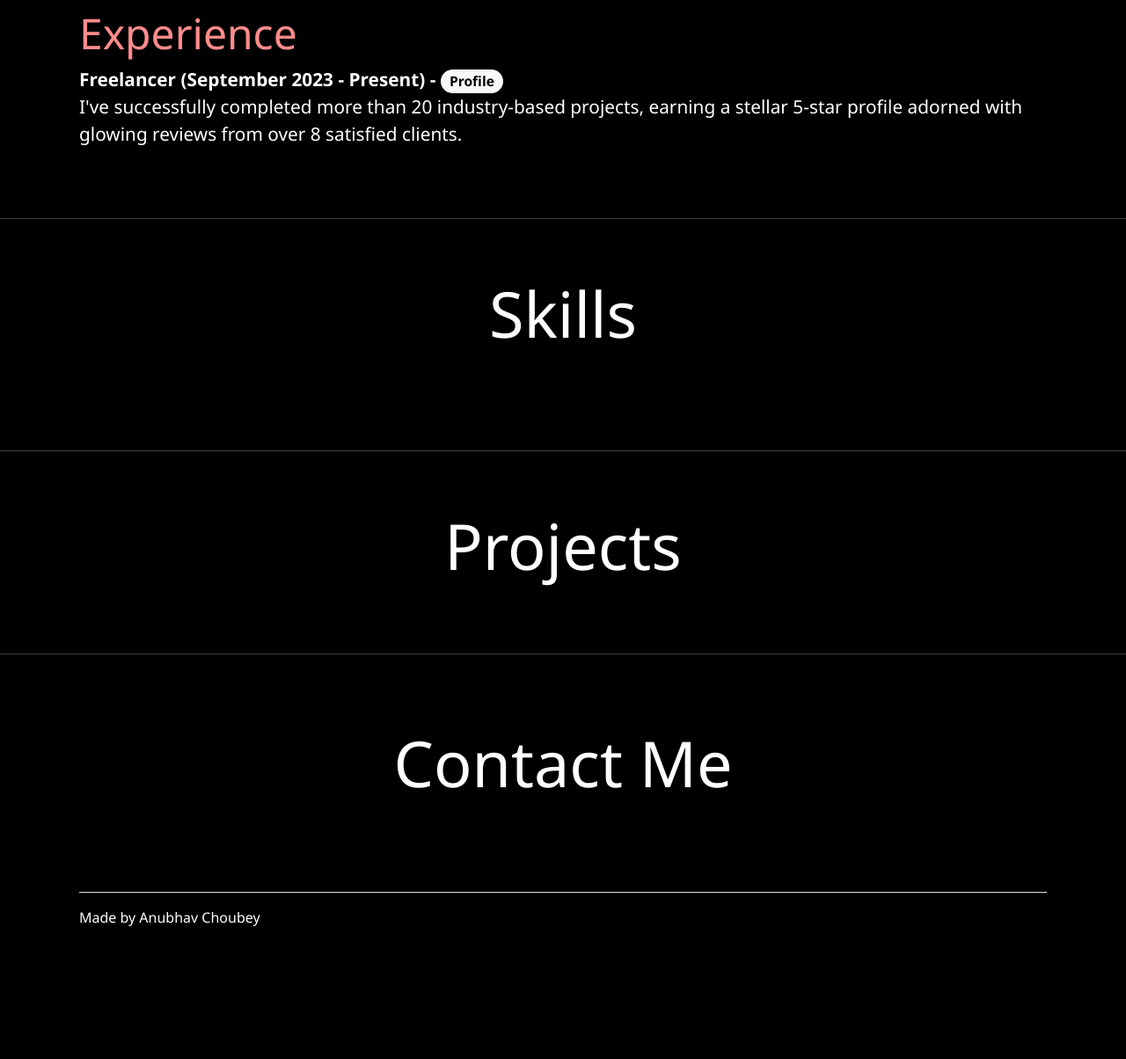
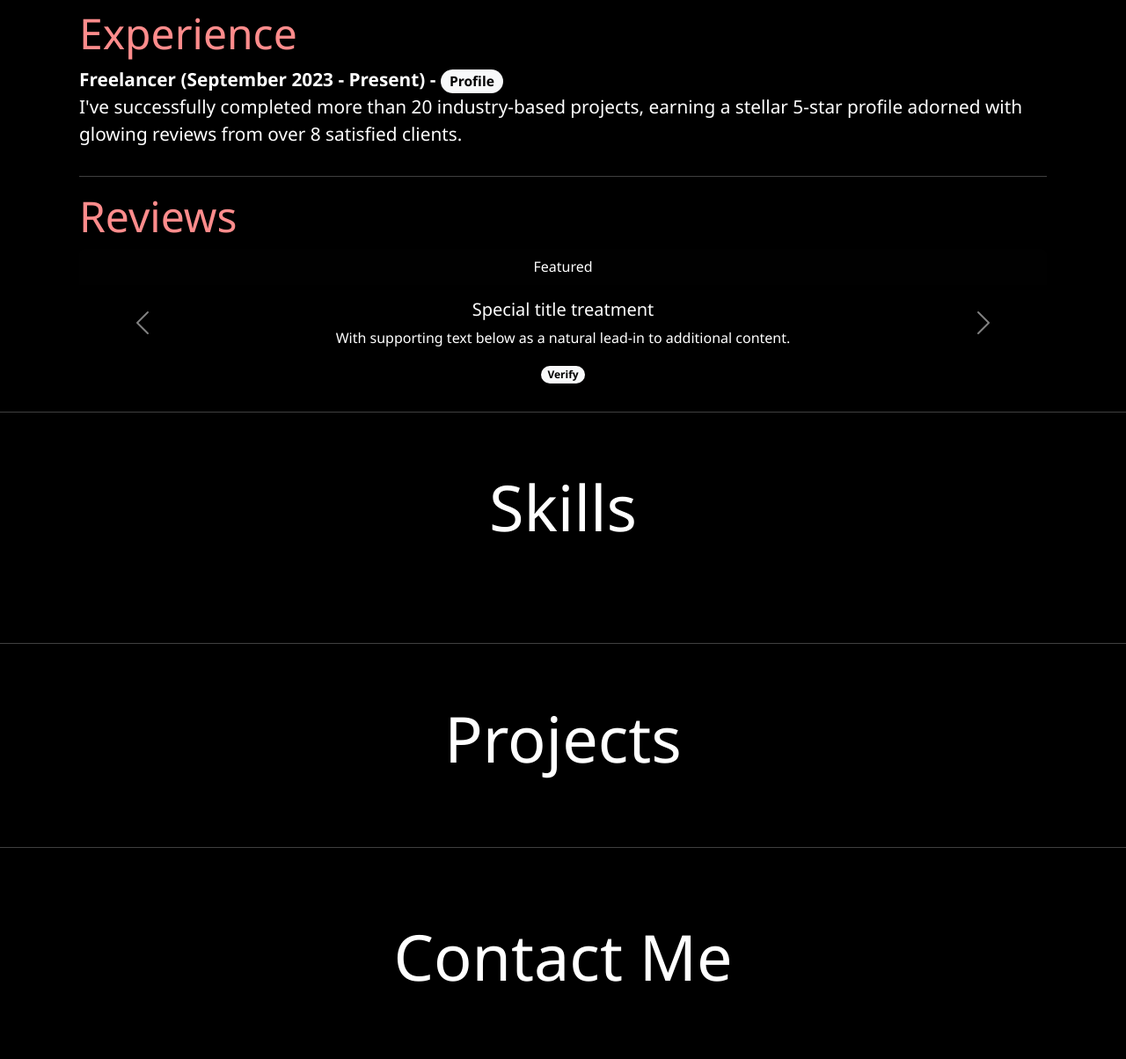
Before and after one commit to LazyyVenom/Anubhav_Portfolio, a Flask app: page / in a window 1280 px wide. Shown: the part 1804-3008 px from the top of the page at 88% size. Before the commit the page ends 2857 px from the top, so only its background shows below. Run offline with Flask 3, Linux system fonts and the light colour scheme.

Commit message:
Added Reviews Section

```diff
--- a/templates/index.html
+++ b/templates/index.html
@@ -211,12 +211,73 @@
             <hr>
             <div class="row">
                 <h1 class="display-5 stronger bold">Experience</h1>
-                <p class="good-text"><b>Freelancer (September 2023 - Present) - </b><span
-                        class="badge rounded-pill text-bg-light">Profile</span><br>
+                <p class="good-text"><b>Freelancer (September 2023 - Present) - </b>
+                    <a href="https://www.freelancer.com/u/choubeyanubhav"><span
+                            class="badge rounded-pill text-bg-light">Profile</span></a><br>
 
                     I've successfully completed more than 20 industry-based projects, earning a stellar 5-star profile
                     adorned with glowing reviews from over 8 satisfied clients.
                 </p>
+            </div>
+            <hr>
+            <div class="row">
+                <h1 class="display-5 stronger bold">Reviews</h1>
+                <br>
+                <div id="carouselExampleAutoplaying" class="carousel slide" data-bs-ride="carousel">
+                    <div class="carousel-inner">
+                        <div class="carousel-item active">
+                            <div class="card text-center">
+                                <div class="card-header">
+                                    Featured
+                                </div>
+                                <div class="card-body">
+                                    <h5 class="card-title">Special title treatment</h5>
+                                    <p class="card-text">With supporting text below as a natural lead-in to additional
+                                        content.</p>
+                                        <a href="https://www.freelancer.com/u/choubeyanubhav"><span
+                                            class="badge rounded-pill text-bg-light">Verify</span></a>
+                                </div>
+                            </div>
+                        </div>
+                        <div class="carousel-item">
+                            <div class="card text-center">
+                                <div class="card-header">
+                                    Featured
+                                </div>
+                                <div class="card-body">
+                                    <h5 class="card-title">Special title treatment</h5>
+                                    <p class="card-text">With supporting text below as a natural lead-in to additional
+                                        content.</p>
+                                        <a href="https://www.freelancer.com/u/choubeyanubhav"><span
+                                            class="badge rounded-pill text-bg-light">Verify</span></a>
+                                </div>
+                            </div>
+                        </div>
+                        <div class="carousel-item">
+                            <div class="card text-center">
+                                <div class="card-header">
+                                    Featured
+                                </div>
+                                <div class="card-body">
+                                    <h5 class="card-title">Special title treatment</h5>
+                                    <p class="card-text">With supporting text below as a natural lead-in to additional
+                                        content.</p>
+                                        <a href="https://www.freelancer.com/u/choubeyanubhav"><span
+                                            class="badge rounded-pill text-bg-light">Verify</span></a>
+                                </div>
+                            </div>
+                        </div>
+                    </div>
+                    <button class="carousel-control-prev" type="button" data-bs-target="#carouselExampleAutoplaying"
+                        data-bs-slide="prev">
+                        <span class="carousel-control-prev-icon" aria-hidden="true"></span>
+                        <span class="visually-hidden">Previous</span>
+                    </button>
+                    <button class="carousel-control-next" type="button" data-bs-target="#carouselExampleAutoplaying"
+                        data-bs-slide="next">
+                        <span class="carousel-control-next-icon" aria-hidden="true"></span>
+                        <span class="visually-hidden">Next</span>
+                    </button>
                 </div>
             </div>
         </div>
@@ -289,6 +350,15 @@
                 }
             });
         </script>
+        <script>
+            // Initialize Bootstrap Carousel
+            document.addEventListener("DOMContentLoaded", function () {
+                var carousels = document.querySelectorAll('[data-mdb-carousel-init]');
+                carousels.forEach(function (carousel) {
+                    new mdb.Carousel(carousel);
+                });
+            });
+        </script>
 </body>
 
 </html>
```
Lines whose indentation alone changed are shown as unchanged.
